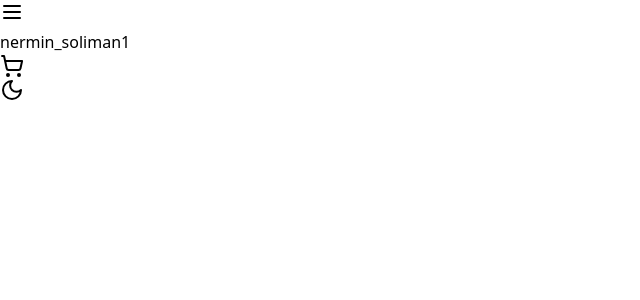
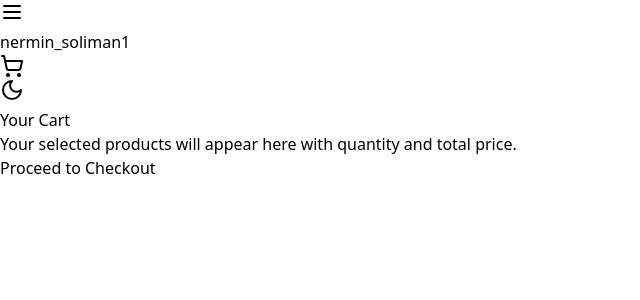
Before and after one commit to kareem1243/nermin_soliman1, a React (Vite) app: page /cart in a window 1280 px wide. Before the commit this address had no page. Shown: the top 300 px of the page, without its empty margins (0-640 px from the left). Built offline with nearby package versions, Linux system fonts and the light colour scheme.

Commit message:
Update App.jsx

```diff
--- a/src/App.jsx
+++ b/src/App.jsx
@@ -1,7 +1,12 @@
-import React from 'react';
-import { BrowserRouter as Router, Routes, Route } from 'react-router-dom';
-import Home from './pages/Home';
-import Navbar from './components/Navbar';
+// src/App.jsx
+import React from "react";
+import { BrowserRouter as Router, Routes, Route } from "react-router-dom";
+import Navbar from "./components/Navbar";
+import Home from "./pages/Home";
+import Login from "./pages/Login";
+import Register from "./pages/Register";
+import Cart from "./pages/Cart";
+import Checkout from "./pages/Checkout";
 
 export default function App() {
   return (
@@ -9,6 +14,10 @@ export default function App() {
       <Navbar />
       <Routes>
         <Route path="/" element={<Home />} />
+        <Route path="/login" element={<Login />} />
+        <Route path="/register" element={<Register />} />
+        <Route path="/cart" element={<Cart />} />
+        <Route path="/checkout" element={<Checkout />} />
       </Routes>
     </Router>
   );
```
